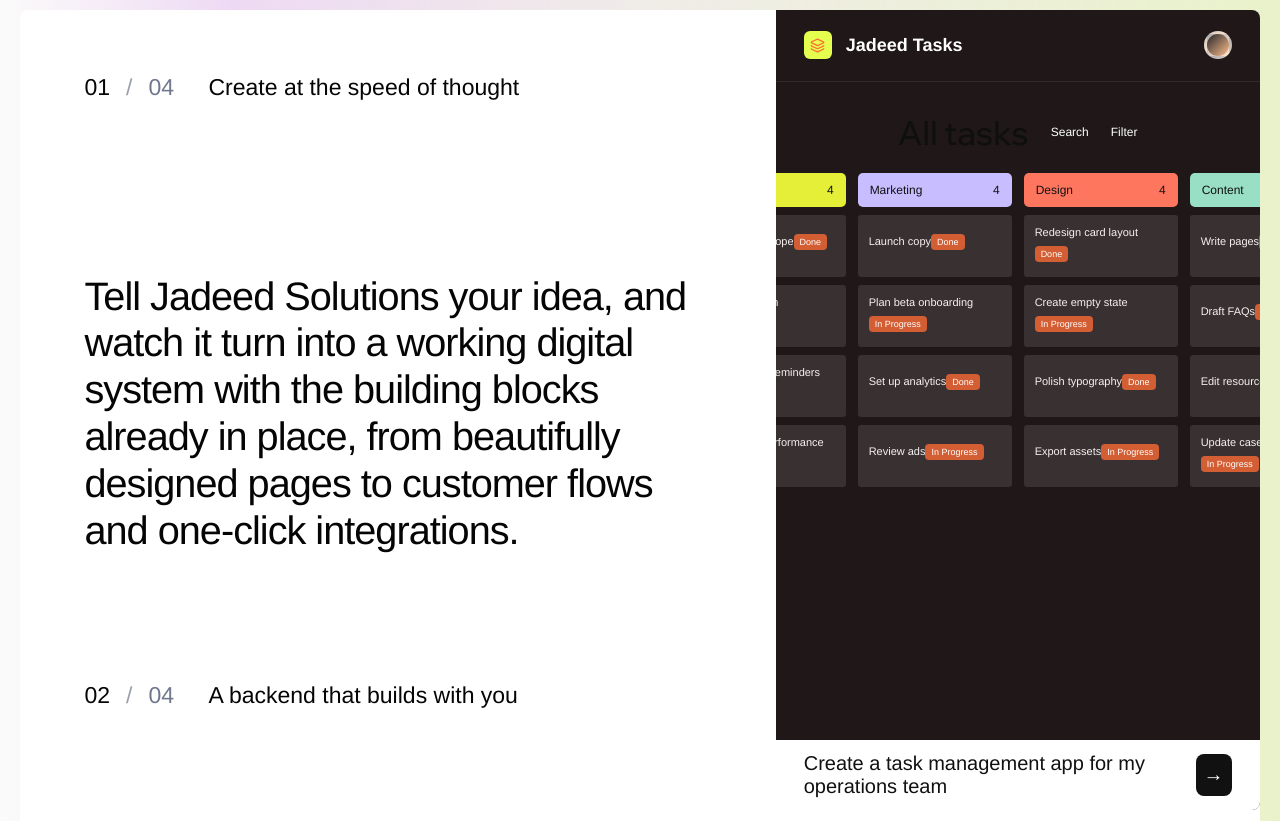
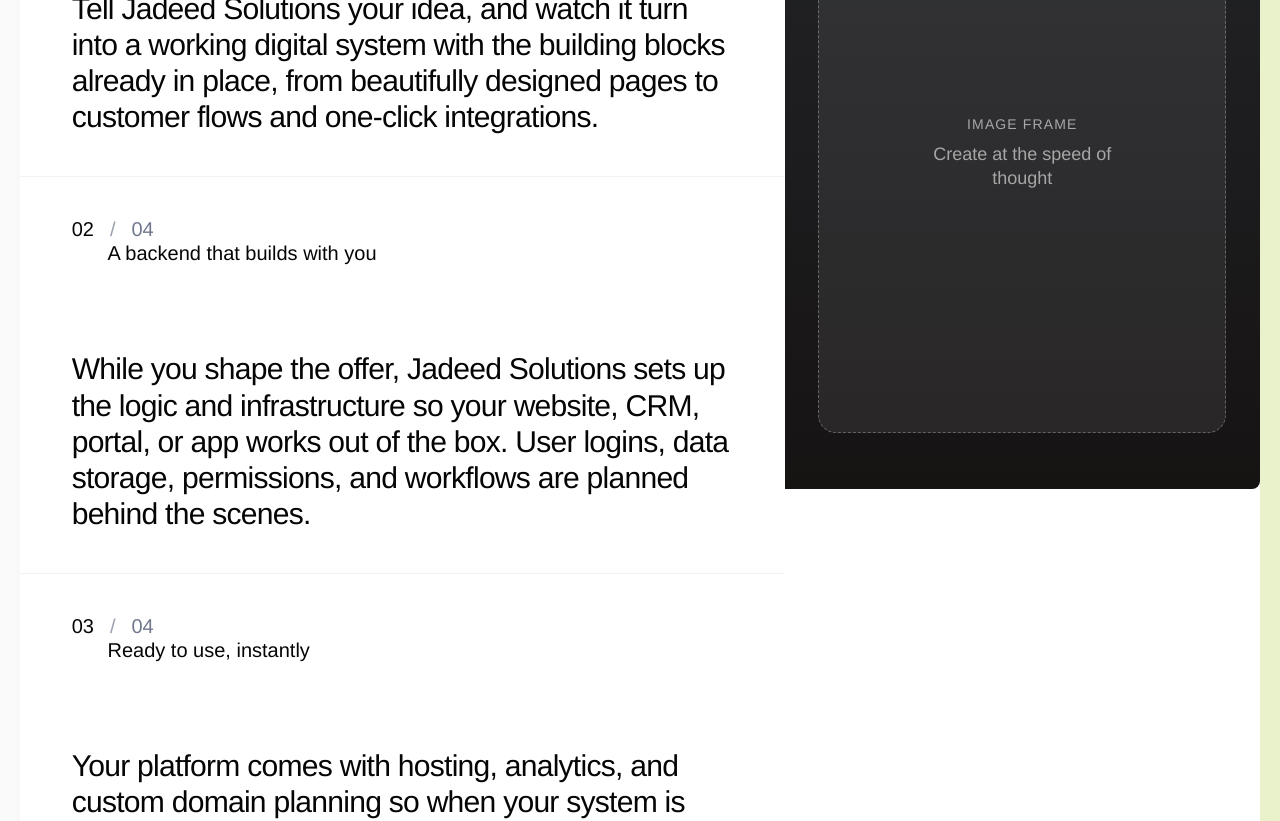
Before and after one commit to hiteshveo3/jadeedsolutions, a React (Vite) app: page / in a window 1280 px wide. Shown: the part 980-1801 px from the top of the page. Built offline with nearby package versions, Linux system fonts and the light colour scheme; a web font is replaced by a local one.

Commit message:
Refine second section media frame

```diff
--- a/src/components/MediaPane.jsx
+++ b/src/components/MediaPane.jsx
@@ -2,105 +2,23 @@ import React from "react";
 import { AnimatePresence, motion } from "framer-motion";
 
 export function MediaPane({ feature }) {
-  const Icon = feature.icon;
-
   return (
-    <aside className="sticky-media-pane" aria-label={`Visual preview for ${feature.title}`}>
+    <aside className="sticky-media-pane" aria-label={`Image frame for ${feature.title}`}>
       <div className={`sticky-media-frame is-${feature.accent}`}>
         <AnimatePresence mode="wait">
           <motion.div
             key={feature.title}
-            className="sticky-media-card app-preview"
+            className="sticky-image-placeholder"
             initial={{ opacity: 0, y: 10 }}
             animate={{ opacity: 1, y: 0 }}
             exit={{ opacity: 0, y: -8 }}
-            transition={{ duration: 0.38, ease: [0.4, 0, 0.2, 1] }}
+            transition={{ duration: 0.32, ease: [0.4, 0, 0.2, 1] }}
           >
-            <div className="sticky-media-topline">
-              <span className="app-icon"><Icon size={15} strokeWidth={2} /></span>
-              <span>{feature.kicker}</span>
-              <span className="avatar-dot" />
-            </div>
-            <div className="sticky-media-visual" role="img" aria-label={feature.alt}>
-              <div className="app-title-row">
-                <strong>{feature.accent === "yellow" ? "Learning opportunities" : feature.accent === "blue" ? "Growth overview" : feature.accent === "orange" ? "Build log" : "All tasks"}</strong>
-                <span>Search</span>
-                <span>Filter</span>
-              </div>
-              {feature.accent === "dark" ? <TaskBoard /> : null}
-              {feature.accent === "orange" ? <BuildLog prompt={feature.prompt} /> : null}
-              {feature.accent === "yellow" ? <LearningPreview /> : null}
-              {feature.accent === "blue" ? <GrowthPreview /> : null}
-            </div>
-            <div className="sticky-media-prompt">
-              <span>{feature.prompt}</span>
-              <button type="button" aria-label="Open prompt">→</button>
-            </div>
+            <span>Image frame</span>
+            <small>{feature.title}</small>
           </motion.div>
         </AnimatePresence>
       </div>
     </aside>
   );
 }
-
-function TaskBoard() {
-  const columns = [
-    ["Product", "Define MVP scope", "Implement auth", "Add due date reminders", "Review API performance"],
-    ["Marketing", "Launch copy", "Plan beta onboarding", "Set up analytics", "Review ads"],
-    ["Design", "Redesign card layout", "Create empty state", "Polish typography", "Export assets"],
-    ["Content", "Write pages", "Draft FAQs", "Edit resources", "Update case study"]
-  ];
-
-  return (
-    <div className="task-board">
-      {columns.map(([title, ...tasks], index) => (
-        <div className="task-column" key={title}>
-          <header className={`task-head head-${index}`}>{title}<span>{tasks.length}</span></header>
-          {tasks.map((task, taskIndex) => <p key={task}><span>{task}</span><em>{taskIndex % 2 ? "In Progress" : "Done"}</em></p>)}
-        </div>
-      ))}
-    </div>
-  );
-}
-
-function BuildLog({ prompt }) {
-  const logs = ["login/signup flows", "user database", "roles/permissions logic", "product catalog/schema", "inventory tracking rules"];
-  return (
-    <div className="build-log">
-      <div className="build-card">
-        <strong>Jadeed</strong>
-        <p>{prompt}</p>
-        {logs.map((log) => <span key={log}>Wrote <em>{log}</em></span>)}
-      </div>
-    </div>
-  );
-}
-
-function LearningPreview() {
-  return (
-    <div className="learning-preview">
-      <div className="browser-pill">learn-it.jadeed.app</div>
-      <div className="learning-shell">
-        <aside><span /><span /><span /></aside>
-        <main>
-          <h4>Learning opportunities</h4>
-          <small>Recently watched</small>
-          <div><article /><article /></div>
-        </main>
-      </div>
-    </div>
-  );
-}
-
-function GrowthPreview() {
-  return (
-    <div className="growth-preview">
-      {["Leads", "Bookings", "SEO", "Revenue"].map((item, index) => (
-        <article key={item}>
-          <span>{item}</span>
-          <strong>{["128", "42", "91%", "$18k"][index]}</strong>
-        </article>
-      ))}
-    </div>
-  );
-}
--- a/src/styles.css
+++ b/src/styles.css
@@ -2276,3 +2276,143 @@ h3 {
     padding: 24px 20px;
   }
 }
+
+/* Second section refinement: stacked cards + image frame */
+.sticky-feature-section {
+  margin-top: 18px;
+  padding-top: 20px;
+  padding-bottom: 84px;
+}
+
+.sticky-feature-layout {
+  grid-template-columns: minmax(0, 1.45fr) minmax(420px, 0.9fr);
+  align-items: start;
+}
+
+.sticky-feature-content {
+  display: grid;
+  gap: 0;
+}
+
+.sticky-feature-block {
+  position: relative;
+  min-height: 242px;
+  padding: clamp(34px, 3.2vw, 48px) clamp(36px, 4vw, 54px);
+  border-bottom: 1px solid rgba(35, 37, 41, 0.06);
+}
+
+.sticky-feature-count {
+  margin-bottom: 0;
+  font-size: clamp(20px, 1.45vw, 27px);
+}
+
+.sticky-feature-count + h3 {
+  position: static;
+  margin: 0 0 0 clamp(18px, 2.8vw, 36px);
+}
+
+.sticky-feature-block h3 {
+  display: inline-flex;
+  vertical-align: top;
+  font-size: clamp(20px, 1.35vw, 26px);
+}
+
+.sticky-feature-block p {
+  max-width: 720px;
+  margin-top: clamp(56px, 7vw, 86px);
+  font-size: clamp(24px, 2.35vw, 36px);
+  line-height: 1.2;
+}
+
+.sticky-feature-cta {
+  min-height: 58px;
+  margin-top: 28px;
+  padding: 0 28px;
+  font-size: 17px;
+}
+
+.sticky-media-pane {
+  top: 118px;
+  height: calc(100vh - 128px);
+  min-height: 520px;
+  padding: 0;
+}
+
+.sticky-media-frame {
+  display: grid;
+  place-items: center;
+  min-height: 520px;
+  height: calc(100vh - 128px);
+  padding: clamp(20px, 2.6vw, 38px);
+  border-radius: 0 8px 8px 0;
+  background: linear-gradient(180deg, #f5f2ec, #fff5bf);
+}
+
+.sticky-media-frame.is-dark {
+  background: linear-gradient(180deg, #232529, #161313);
+}
+
+.sticky-media-frame.is-orange {
+  background: linear-gradient(135deg, #eff1c0 0%, #ff6b35 58%, #fff8f3 100%);
+}
+
+.sticky-media-frame.is-yellow {
+  background: linear-gradient(180deg, #fee969 0%, #fff9c4 52%, #fff7ef 100%);
+}
+
+.sticky-media-frame.is-blue {
+  background: linear-gradient(160deg, #cce7e9 0%, #ffffff 48%, #91c9dc 100%);
+}
+
+.sticky-image-placeholder {
+  display: grid;
+  place-items: center;
+  align-content: center;
+  gap: 10px;
+  width: min(100%, 480px);
+  height: min(72vh, 560px);
+  min-height: 360px;
+  border: 1px dashed rgba(15, 15, 15, 0.24);
+  border-radius: 18px;
+  color: rgba(15, 15, 15, 0.46);
+  background: rgba(255, 255, 255, 0.72);
+  text-align: center;
+}
+
+.is-dark .sticky-image-placeholder {
+  border-color: rgba(255, 255, 255, 0.28);
+  color: rgba(255, 255, 255, 0.58);
+  background: rgba(255, 255, 255, 0.08);
+}
+
+.sticky-image-placeholder span {
+  font-size: 14px;
+  letter-spacing: 0.08em;
+  text-transform: uppercase;
+}
+
+.sticky-image-placeholder small {
+  max-width: 220px;
+  font-size: 18px;
+  line-height: 1.35;
+}
+
+@media (max-width: 1020px) {
+  .sticky-feature-section {
+    margin-top: 24px;
+  }
+
+  .sticky-feature-layout {
+    grid-template-columns: 1fr;
+  }
+
+  .sticky-media-pane,
+  .sticky-media-frame {
+    height: auto;
+    min-height: 420px;
+  }
+
+  .sticky-media-pane {
+    top: auto;
+  }
+}
```
